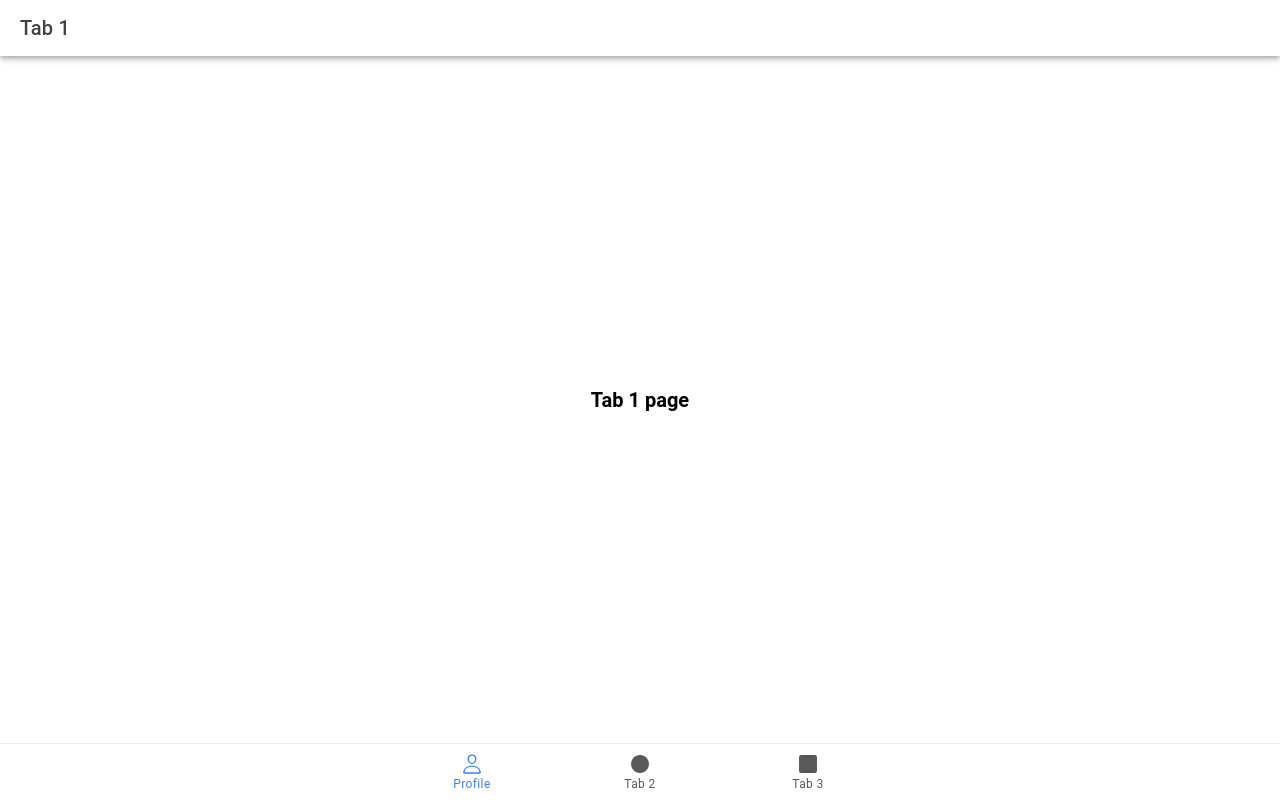
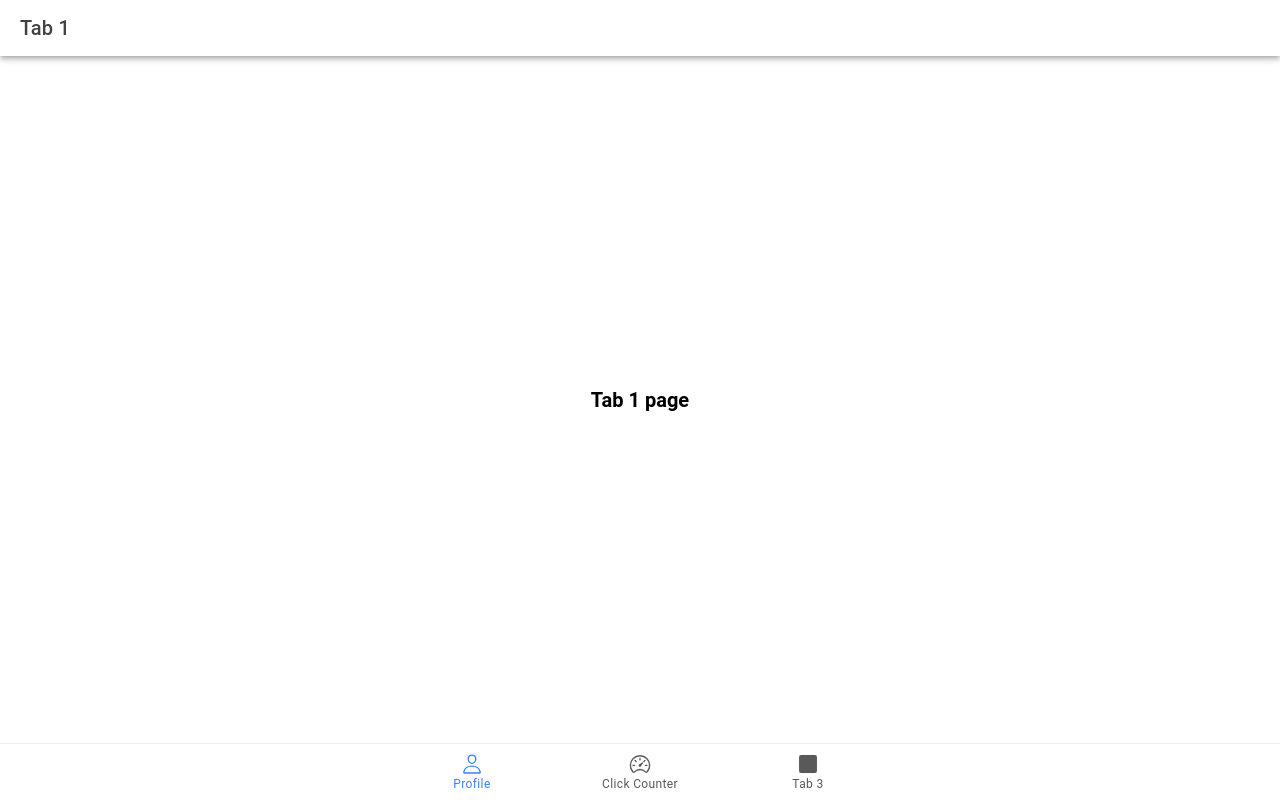
Before and after one commit to JhnDm/ion-t-Domo, a React (Vite) app: page /tab1 in a window 1280 px wide. Built offline with nearby package versions, Linux system fonts and the light colour scheme.

Commit message:
Changed icon on tab2 and rename it into click counter

```diff
--- a/src/App.tsx
+++ b/src/App.tsx
@@ -10,7 +10,7 @@ import {
   setupIonicReact
 } from '@ionic/react';
 import { IonReactRouter } from '@ionic/react-router';
-import { ellipse, personOutline, square, triangle } from 'ionicons/icons';
+import { ellipse, personOutline, speedometerOutline, square, triangle } from 'ionicons/icons';
 import Tab1 from './pages/Tab1';
 import Tab2 from './pages/Tab2';
 import Tab3 from './pages/Tab3';
@@ -61,8 +61,8 @@ const App: React.FC = () => (
             <IonLabel>Profile</IonLabel>
           </IonTabButton>
           <IonTabButton tab="tab2" href="/tab2">
-            <IonIcon aria-hidden="true" icon={ellipse} />
-            <IonLabel>Tab 2</IonLabel>
+            <IonIcon aria-hidden="true" icon={speedometerOutline} />
+            <IonLabel>Click Counter</IonLabel>
           </IonTabButton>
           <IonTabButton tab="tab3" href="/tab3">
             <IonIcon aria-hidden="true" icon={square} />
```
